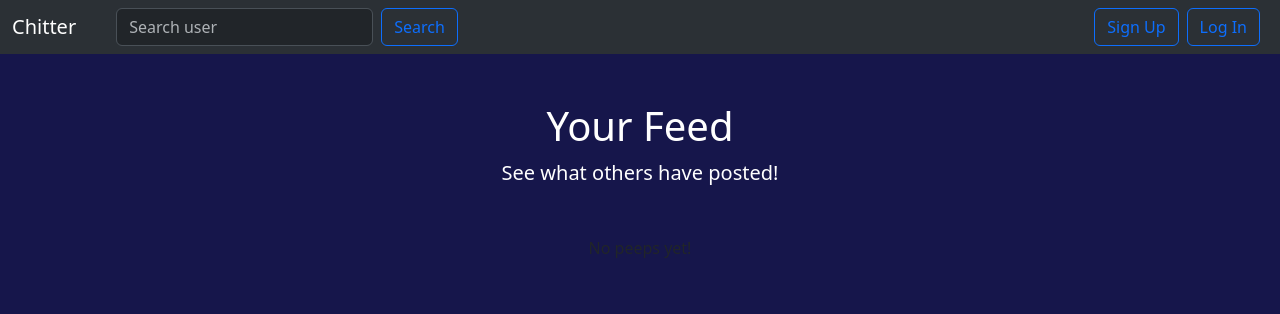
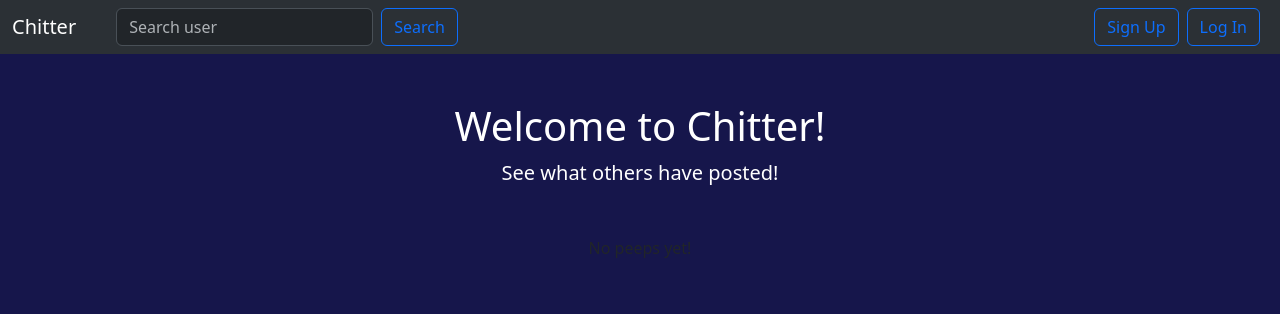
Before and after one commit to TobyJWalker/chitter-challenge, a Flask app: template templates/home.html in a window 1280 px wide. Shown: the top 314 px of the page. Run offline with Flask 3, Linux system fonts and the light colour scheme; the template is opened without the code that fills it, so the values that code supplies are empty.

Commit message:
Made logged out view more relevant

```diff
--- a/templates/home.html
+++ b/templates/home.html
@@ -4,8 +4,8 @@
 
 {% block content %}
     <div class="container-fluid" style="padding-bottom:2rem;padding-top:2rem;color:white;">
-        <h1>Your Feed</h1>
         {% if logged_in %}
+            <h1>Your Feed</h1>
             <div class="container-fluid" style="padding-bottom:3rem;padding-top:2rem;" id="post-box">
                 <form action="/peep" method="post">
                     <div class="mb-3">
@@ -15,6 +15,8 @@
                     <button type="submit" class="btn btn-primary" id="peep-submit">Peep</button>
                 </form>
             </div>
+        {% else %}
+            <h1>Welcome to Chitter!</h1>
         {% endif %}
         <p class="lead">See what others have posted!</p>
     </div>
```
